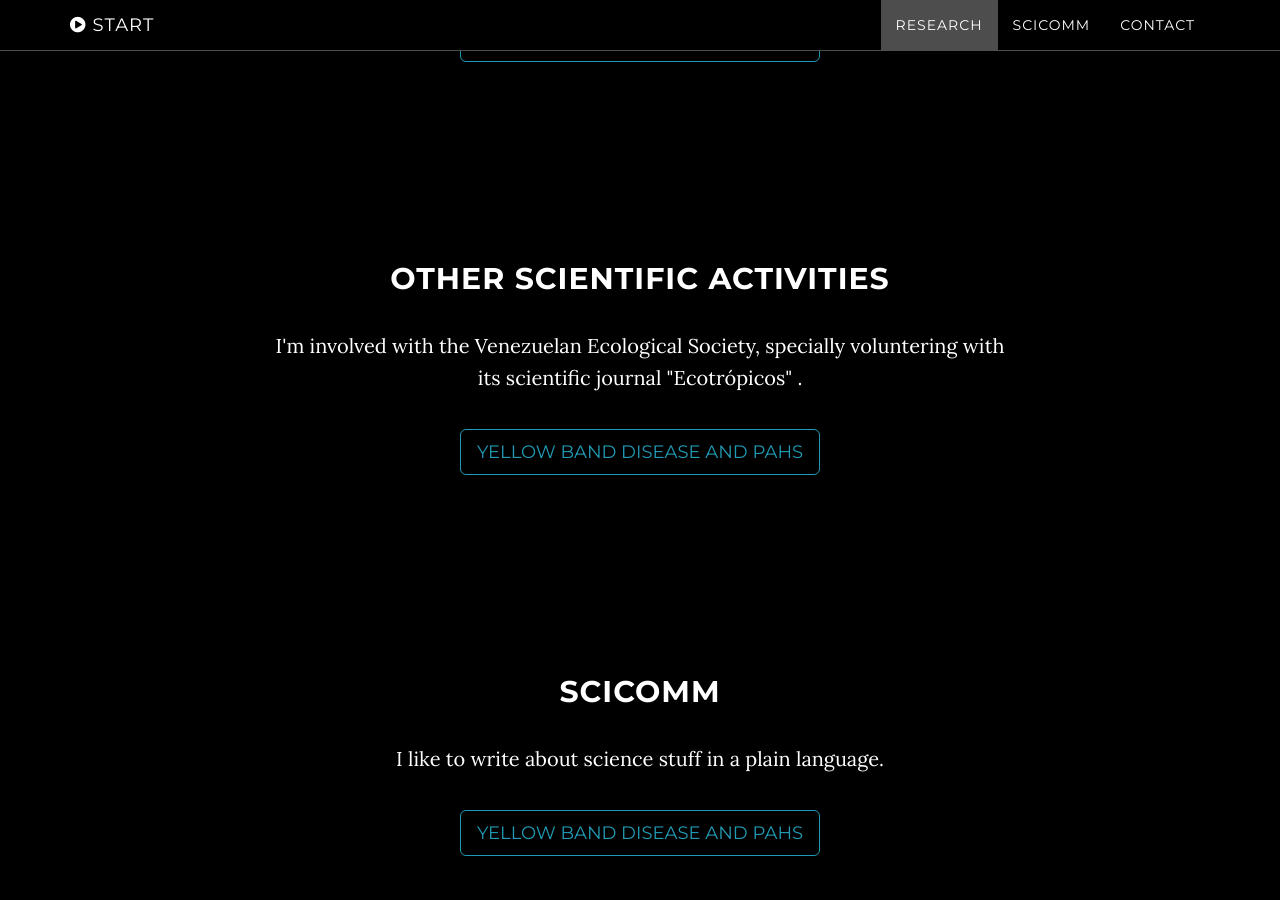
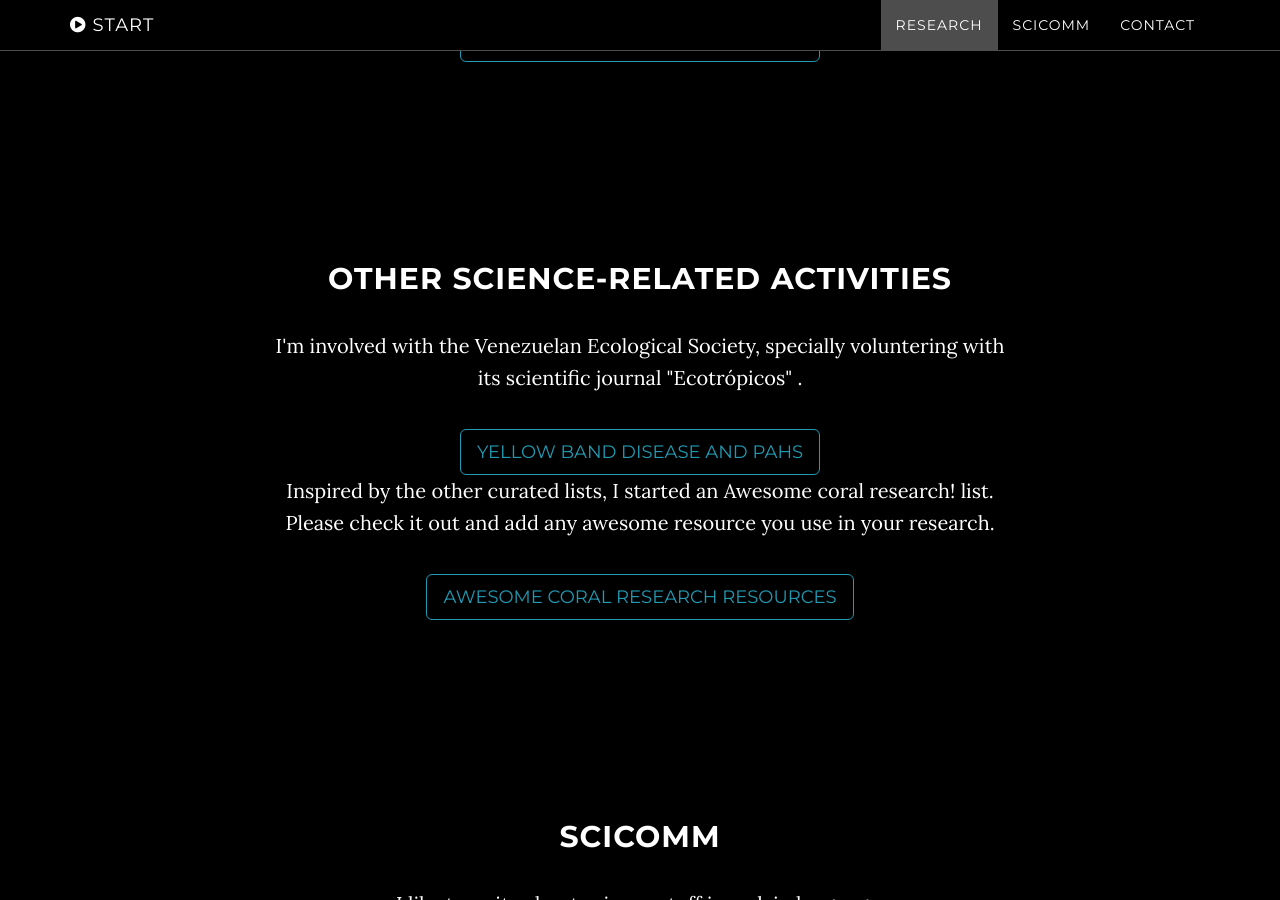
Before and after one commit to ejvalero/luismmontilla.github.io, a Jekyll site: the page built from index.html, in a window 1280 px wide and 900 px high, scrolled down 1219 px. Built offline with Jekyll 4.4.1, drawn with Linux system fonts in a browser that asks for light colours.

Commit message:
Update nonresearch.html

```diff
--- a/_includes/nonresearch.html
+++ b/_includes/nonresearch.html
@@ -3,9 +3,11 @@
         <div class="nonresearch-section">
             <div class="container">
                 <div class="col-lg-8 col-lg-offset-2">
-                    <h2>Other scientific activities</h2>
+                    <h2>Other science-related activities</h2>
                     <p>I'm involved with the Venezuelan Ecological Society, specially voluntering with its scientific journal "Ecotrópicos" .</p>
                     <a href="https://luismmontilla.github.io/ybd-pah/" class="btn btn-default btn-lg">Yellow band disease and PAHS</a>
+                    <p>Inspired by the other curated lists, I started an Awesome coral research! list. Please check it out and add any awesome resource you use in your research.</p>
+                    <a href="https://github.com/luismmontilla/awesome-coral-research" class="btn btn-default btn-lg">Awesome coral research resources</a>
                 </div>
             </div>
         </div>
```
